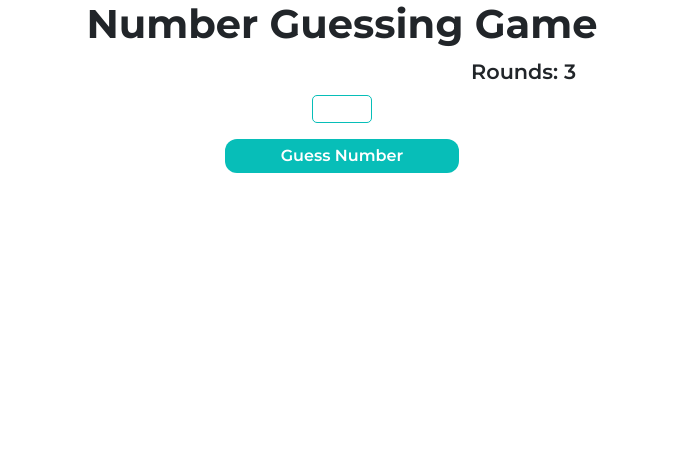
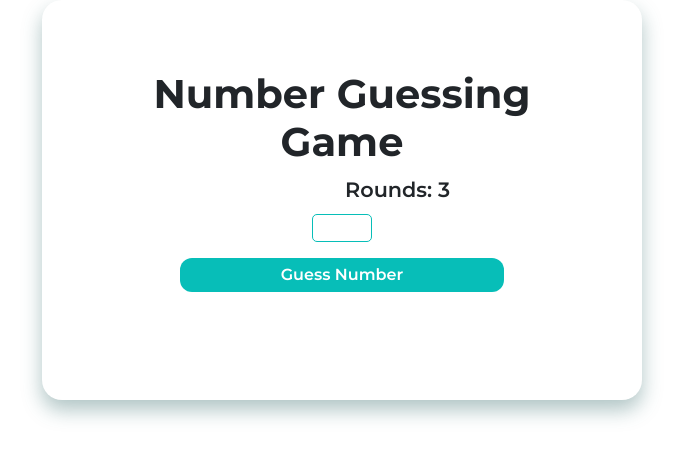
Before and after one commit to PrabathBnk/numberGuessing-game, a plain HTML site: page index.html in a window 1280 px wide. Shown: the whole page, without its empty margins (298-981 px from the left). Drawn offline with nearby package versions, Linux system fonts and the light colour scheme.

Commit message:
third commit

```diff
--- a/css/styes.css
+++ b/css/styes.css
@@ -2,6 +2,10 @@
 
 *{
     font-family: "Montserrat", sans-serif;
+}
+
+body{
+    height: 100vh;
 }
 
 h1{
@@ -41,3 +45,11 @@ h1{
     font-weight: 600;
     right: 25%;
 }
+
+.container{
+    width: 600px;
+    height: 400px;
+    background-color: #ffffff;
+    border-radius: 20px;
+    filter: drop-shadow(0 10px 10px #02474550);
+}
--- a/index.html
+++ b/index.html
@@ -8,19 +8,21 @@
     <link rel="stylesheet" href="css/styes.css">
 </head>
 <body>
-    <div class="container justify-content-center d-flex w-75 flex-wrap">
-        <h1>Number Guessing Game</h1>
+    <div class="container d-flex text-center justify-content-center align-items-center">
+        <div class=" w-75 flex-wrap">
+            <h1>Number Guessing Game</h1>
         <div class="count-ontainer w-100 d-flex justify-content-end">
             <label for="" class="position-relative" id="count">Rounds: 3</label>
         </div>
         <div class="input-container d-flex mt-2 mb-3 justify-content-center">
             <input class="" type="number" id="inputNumber" min="0" max="10">
         </div>
-        <input id="btnGuess" class="btn-guess w-25" type="button" value="Guess Number">
+        <input id="btnGuess" class="btn-guess w-75" type="button" value="Guess Number">
         <div class="result-container mt-2 w-100 d-flex justify-content-center">
             <label for="" class="position-absolute" id="lblResult"></label>
         </div>
-        <input id="btnTry" class="btn-guess w-25" type="button" value="Try Again">
+        <input id="btnTry" class="btn-guess w-75" type="button" value="Try Again">
+        </div>
     </div>
 
 
```
